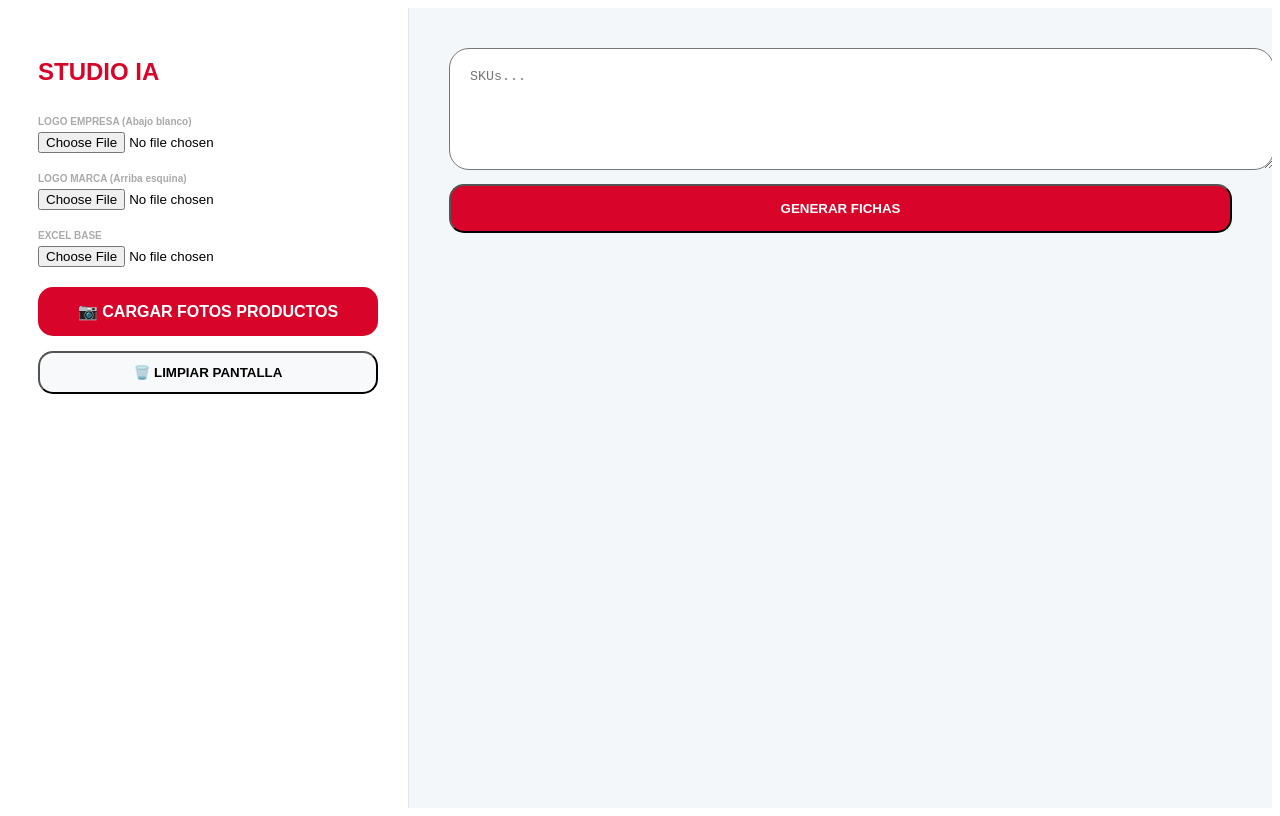
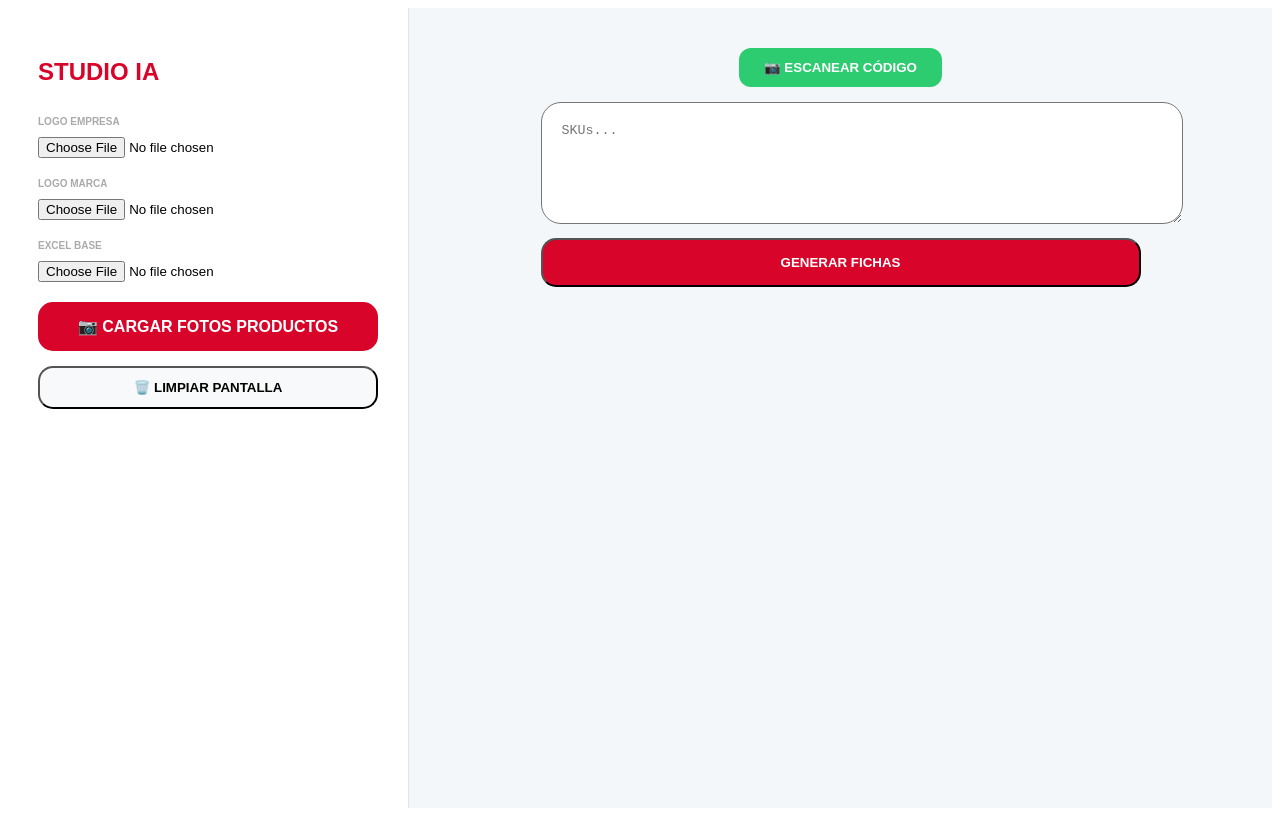
Before and after one commit to tabladamotosrepuestos-art/mi-app-estudio, a React (Vite) app in the folder mi-app-ai/: page / in a window 1280 px wide. Built offline with nearby package versions, Linux system fonts and the light colour scheme; the HTML template or start-up script is replaced by a standard one.

Commit message:
Update App.tsx

```diff
--- a/mi-app-ai/src/App.tsx
+++ b/mi-app-ai/src/App.tsx
@@ -1,7 +1,7 @@
 import React, { useState, useEffect, useRef } from 'react';
 import * as XLSX from 'xlsx';
+import { Html5QrcodeScanner } from 'html5-qrcode';
 
-// INTERFACES PARA EVITAR ERRORES DE COMPILACIÓN
 interface Regla { x: number; y: number; }
 interface Producto {
   id: number; sku: string; nombre: string; costo: number; rent: number;
@@ -20,7 +20,6 @@ const FichaStudioIA = ({ producto, bancoFotos, reglasPack, logoEmpresa, logoMarc
   const descFinal = reglaPack ? reglaPack.y : producto.descuentoManual;
   const unitarioFinal = precioBase * (1 - descFinal / 100);
 
-  // FUNCIÓN COPIAR PARA WHATSAPP
   const copiarImagen = async () => {
     const html2canvas = (await import('html2canvas')).default;
     if (fichaRef.current) {
@@ -37,17 +36,6 @@ const FichaStudioIA = ({ producto, bancoFotos, reglasPack, logoEmpresa, logoMarc
     }
   };
 
-  const descargarImagen = async () => {
-    const html2canvas = (await import('html2canvas')).default;
-    if (fichaRef.current) {
-      const canvas = await html2canvas(fichaRef.current, { useCORS: true, scale: 2, backgroundColor: '#ffffff' });
-      const link = document.createElement('a');
-      link.download = `Ficha-${producto.sku}.png`;
-      link.href = canvas.toDataURL('image/png');
-      link.click();
-    }
-  };
-
   return (
     <div style={{ display: 'flex', flexDirection: 'column', gap: '15px', width: '100%', maxWidth: '380px' }}>
       <div style={{ backgroundColor: 'white', borderRadius: '25px', padding: '18px', boxShadow: '0 10px 30px rgba(0,0,0,0.05)', border: '1px solid #f0f0f0' }}>
@@ -55,7 +43,6 @@ const FichaStudioIA = ({ producto, bancoFotos, reglasPack, logoEmpresa, logoMarc
           <span style={{ backgroundColor: '#e8f5e9', color: '#2ecc71', padding: '4px 10px', borderRadius: '10px', fontSize: '9px', fontWeight: 'bold' }}>CONTROL</span>
           <div style={{ display: 'flex', gap: '5px' }}>
             <button onClick={copiarImagen} style={{ background: '#f8f9fa', border: '1px solid #ddd', borderRadius: '8px', padding: '5px 8px', fontSize: '10px', cursor: 'pointer', fontWeight: 'bold' }}>📋 COPIAR</button>
-            <button onClick={descargarImagen} style={{ background: '#f8f9fa', border: '1px solid #ddd', borderRadius: '8px', padding: '5px 8px', fontSize: '10px', cursor: 'pointer', fontWeight: 'bold' }}>💾 GUARDAR</button>
             <button onClick={onDelete} style={{ border: 'none', background: 'none', cursor: 'pointer', color: '#ddd', fontSize: '18px' }}>✕</button>
           </div>
         </div>
@@ -70,10 +57,7 @@ const FichaStudioIA = ({ producto, bancoFotos, reglasPack, logoEmpresa, logoMarc
       <div ref={fichaRef} style={{ backgroundColor: 'white', borderRadius: '35px', overflow: 'hidden', boxShadow: '0 20px 45px rgba(0,0,0,0.12)', position: 'relative' }}>
         <div style={{ height: '280px', display: 'flex', alignItems: 'center', justifyContent: 'center', background: 'white', padding: '20px', position: 'relative' }}>
           <div style={{ position: 'absolute', top: '15px', left: '15px', background: '#d90429', color: 'white', padding: '5px 12px', borderRadius: '12px', fontSize: '10px', fontWeight: 'bold' }}>SKU: {producto.sku}</div>
-
-          {/* LOGO MARCA: Esquina superior derecha */}
           {logoMarca && <img src={logoMarca} alt="marca" style={{ position: 'absolute', top: '10px', right: '10px', height: '60px', maxWidth: '110px', objectFit: 'contain' }} />}
-
           <div style={{ position: 'absolute', top: '80px', right: '15px', display: 'flex', flexDirection: 'column', gap: '8px' }}>
             {descFinal > 0 && (
               <div style={{ background: '#d90429', color: 'white', width: '55px', height: '55px', borderRadius: '50%', display: 'flex', flexDirection: 'column', alignItems: 'center', justifyContent: 'center', fontWeight: '900' }}>
@@ -81,21 +65,10 @@ const FichaStudioIA = ({ producto, bancoFotos, reglasPack, logoEmpresa, logoMarc
                 <span style={{ fontSize: '16px' }}>{descFinal}%</span>
               </div>
             )}
-            {producto.cantidad > 1 && (
-              <div style={{ background: 'black', color: 'white', width: '55px', height: '55px', borderRadius: '50%', display: 'flex', flexDirection: 'column', alignItems: 'center', justifyContent: 'center', fontWeight: '900' }}>
-                <span style={{ fontSize: '7px' }}>LLEVANDO</span>
-                <span style={{ fontSize: '16px' }}>x{producto.cantidad}</span>
           </div>
-            )}
-          </div>
-
-          {/* LOGO EMPRESA: Parte blanca inferior derecha */}
           {logoEmpresa && <img src={logoEmpresa} alt="empresa" style={{ position: 'absolute', bottom: '15px', right: '15px', height: '55px', maxWidth: '110px', objectFit: 'contain' }} />}
-
           {foto ? <img src={foto} alt="prod" style={{ maxWidth: '100%', maxHeight: '100%', objectFit: 'contain' }} /> : <div style={{ color: '#eee', fontWeight: 'bold' }}>Sin Foto</div>}
         </div>
-
-        {/* BLOQUE NEGRO DE PRECIO */}
         <div style={{ backgroundColor: 'black', padding: '25px', color: 'white' }}>
           <div style={{ display: 'flex', justifyContent: 'space-between', alignItems: 'flex-start', marginBottom: '15px' }}>
             <div style={{ flex: 1, paddingRight: '10px' }}><h4 style={{ margin: 0, fontSize: '15px', textTransform: 'uppercase', fontWeight: '900', lineHeight: '1.2' }}>{producto.nombre}</h4></div>
@@ -104,21 +77,15 @@ const FichaStudioIA = ({ producto, bancoFotos, reglasPack, logoEmpresa, logoMarc
               <div style={{ fontSize: '26px', color: '#d90429', fontWeight: '900' }}>${unitarioFinal.toLocaleString('es-AR', { maximumFractionDigits: 0 })}</div>
             </div>
           </div>
-
           <div style={{ backgroundColor: '#d90429', borderRadius: '22px', padding: '18px' }}>
             <div style={{ display: 'flex', justifyContent: 'space-between', alignItems: 'center' }}>
               <div style={{ textAlign: 'left' }}>
                 <div style={{ fontSize: '9px', fontWeight: 'bold', marginBottom: '5px' }}>PRECIO BAJA A</div>
-                <div style={{ fontSize: '30px', fontWeight: '900', color: 'white', lineHeight: '1' }}>
-                  ${unitarioFinal.toLocaleString('es-AR', { maximumFractionDigits: 0 })}
-                  <span style={{ fontSize: '12px', marginLeft: '4px' }}>c/u</span>
-                </div>
+                <div style={{ fontSize: '30px', fontWeight: '900', color: 'white', lineHeight: '1' }}>${unitarioFinal.toLocaleString('es-AR', { maximumFractionDigits: 0 })} <span style={{ fontSize: '12px' }}>c/u</span></div>
               </div>
               <div style={{ textAlign: 'right' }}>
                 <div style={{ fontSize: '9px', fontWeight: 'bold', opacity: 0.8 }}>VALOR TOTAL</div>
-                <div style={{ fontSize: '16px', fontWeight: '900', background: 'rgba(255,255,255,0.2)', padding: '4px 10px', borderRadius: '10px', marginTop: '5px' }}>
-                  ${(unitarioFinal * producto.cantidad).toLocaleString('es-AR', { maximumFractionDigits: 0 })}
-                </div>
+                <div style={{ fontSize: '16px', fontWeight: '900', background: 'rgba(255,255,255,0.2)', padding: '4px 10px', borderRadius: '10px', marginTop: '5px' }}>${(unitarioFinal * producto.cantidad).toLocaleString('es-AR', { maximumFractionDigits: 0 })}</div>
               </div>
             </div>
           </div>
@@ -136,16 +103,23 @@ export default function App() {
   const [logoEmpresa, setLogoEmpresa] = useState<string | null>(null);
   const [logoMarca, setLogoMarca] = useState<string | null>(null);
   const [reglasPack, setReglasPack] = useState<Regla[]>([{ x: 3, y: 10 }, { x: 7, y: 15 }, { x: 12, y: 20 }]);
+  const [scanning, setScanning] = useState(false);
 
-  const handleLogoUpload = (e: React.ChangeEvent<HTMLInputElement>, setter: (s: string) => void) => {
-    const file = e.target.files?.[0]; if (!file) return;
-    const reader = new FileReader(); reader.onloadend = () => setter(reader.result as string);
-    reader.readAsDataURL(file);
-  };
+  // LÓGICA DE ESCANEO
+  useEffect(() => {
+    if (scanning) {
+      const scanner = new Html5QrcodeScanner("reader", { fps: 10, qrbox: { width: 250, height: 250 } }, false);
+      scanner.render((decodedText) => {
+        procesarSku(decodedText);
+        setScanning(false);
+        scanner.clear();
+      }, () => {});
+      return () => scanner.clear();
+    }
+  }, [scanning]);
 
-  const agregar = () => {
-    skuInput.split('\n').forEach(s => {
-      const c = s.trim(); if (!c) return;
+  const procesarSku = (sku: string) => {
+    const c = sku.trim(); if (!c) return;
     const info = dbPrecios.find((p: any) => String(p.SKU).trim() === c);
     setItems(prev => [{
       id: Date.now() + Math.random(),
@@ -155,37 +129,27 @@ export default function App() {
       rent: info ? (parseFloat(info["rentabilidad "]) || 0) : 0,
       cantidad: 1, descuentoManual: 0
     }, ...prev]);
-    });
-    setSkuInput("");
+  };
+
+  const handleLogoUpload = (e: React.ChangeEvent<HTMLInputElement>, setter: (s: string) => void) => {
+    const file = e.target.files?.[0]; if (!file) return;
+    const reader = new FileReader(); reader.onloadend = () => setter(reader.result as string);
+    reader.readAsDataURL(file);
   };
 
   return (
     <div style={{ display: 'flex', height: '100vh', background: '#f4f7f9', fontFamily: 'sans-serif', overflow: 'hidden' }}>
       <aside style={{ width: '340px', background: 'white', padding: '30px', borderRight: '1px solid #e0e6ed', overflowY: 'auto' }}>
         <h2 style={{ color: '#d90429', fontWeight: '900', marginBottom: '30px' }}>STUDIO IA</h2>
-
-        <div style={{ marginBottom: '20px' }}>
-           <p style={{ fontSize: '10px', fontWeight: 'bold', color: '#aaa', marginBottom: '5px' }}>LOGO EMPRESA (Abajo blanco)</p>
-           <input type="file" onChange={(e) => handleLogoUpload(e, setLogoEmpresa)} />
-        </div>
-
-        <div style={{ marginBottom: '20px' }}>
-           <p style={{ fontSize: '10px', fontWeight: 'bold', color: '#aaa', marginBottom: '5px' }}>LOGO MARCA (Arriba esquina)</p>
-           <input type="file" onChange={(e) => handleLogoUpload(e, setLogoMarca)} />
-        </div>
-
-        <div style={{ marginBottom: '20px' }}>
-           <p style={{ fontSize: '10px', fontWeight: 'bold', color: '#aaa', marginBottom: '5px' }}>EXCEL BASE</p>
-           <input type="file" onChange={(e) => {
+        <div style={{ marginBottom: '20px' }}><p style={{ fontSize: '10px', fontWeight: 'bold', color: '#aaa' }}>LOGO EMPRESA</p><input type="file" onChange={(e) => handleLogoUpload(e, setLogoEmpresa)} /></div>
+        <div style={{ marginBottom: '20px' }}><p style={{ fontSize: '10px', fontWeight: 'bold', color: '#aaa' }}>LOGO MARCA</p><input type="file" onChange={(e) => handleLogoUpload(e, setLogoMarca)} /></div>
+        <div style={{ marginBottom: '20px' }}><p style={{ fontSize: '10px', fontWeight: 'bold', color: '#aaa' }}>EXCEL BASE</p><input type="file" onChange={(e) => {
           const f = e.target.files?.[0]; if (!f) return;
           const r = new FileReader(); r.onload = (evt) => {
             const wb = XLSX.read(evt.target?.result, { type: 'binary' });
             setDbPrecios(XLSX.utils.sheet_to_json(wb.Sheets[wb.SheetNames[0]]));
           }; r.readAsBinaryString(f);
-           }} />
-        </div>
-
-        {/* BOTÓN RESTAURADO: CARGAR FOTOS PRODUCTOS */}
+        }} /></div>
         <label style={{ display: 'block', padding: '15px', background: '#d90429', color: 'white', borderRadius: '15px', textAlign: 'center', cursor: 'pointer', fontWeight: 'bold', marginBottom: '15px' }}>
           📷 CARGAR FOTOS PRODUCTOS
           <input type="file" hidden multiple onChange={(e) => {
@@ -196,18 +160,25 @@ export default function App() {
             });
           }} />
         </label>
-
         <button onClick={() => setItems([])} style={{ width: '100%', padding: '12px', background: '#f8f9fa', borderRadius: '15px', cursor: 'pointer', fontWeight: 'bold' }}>🗑️ LIMPIAR PANTALLA</button>
       </aside>
 
       <main style={{ flex: 1, padding: '40px', overflowY: 'auto' }}>
+        <div style={{ maxWidth: '600px', margin: '0 auto 40px', textAlign: 'center' }}>
+          {/* BOTÓN DE ESCANEO */}
+          <button onClick={() => setScanning(!scanning)} style={{ marginBottom: '15px', padding: '12px 25px', background: '#2ecc71', color: 'white', border: 'none', borderRadius: '12px', fontWeight: 'bold', cursor: 'pointer' }}>
+            {scanning ? "❌ CERRAR CÁMARA" : "📷 ESCANEAR CÓDIGO"}
+          </button>
+
+          {scanning && <div id="reader" style={{ width: '100%', marginBottom: '20px', borderRadius: '15px', overflow: 'hidden' }}></div>}
+
           <textarea value={skuInput} onChange={(e) => setSkuInput(e.target.value)} placeholder="SKUs..." style={{ width: '100%', height: '80px', borderRadius: '20px', padding: '20px' }} />
-        <button onClick={agregar} style={{ width: '100%', marginTop: '10px', padding: '15px', background: '#d90429', color: 'white', borderRadius: '15px', fontWeight: 'bold' }}>GENERAR FICHAS</button>
+          <button onClick={() => { skuInput.split('\n').forEach(procesarSku); setSkuInput(""); }} style={{ width: '100%', marginTop: '10px', padding: '15px', background: '#d90429', color: 'white', borderRadius: '15px', fontWeight: 'bold' }}>GENERAR FICHAS</button>
+        </div>
 
-        <div style={{ display: 'grid', gridTemplateColumns: 'repeat(auto-fill, minmax(380px, 1fr))', gap: '30px', marginTop: '40px' }}>
+        <div style={{ display: 'grid', gridTemplateColumns: 'repeat(auto-fill, minmax(380px, 1fr))', gap: '30px' }}>
           {items.map(item => (
-            <FichaStudioIA key={item.id} producto={item} bancoFotos={bancoFotos} reglasPack={reglasPack}
-                           logoEmpresa={logoEmpresa} logoMarca={logoMarca}
+            <FichaStudioIA key={item.id} producto={item} bancoFotos={bancoFotos} reglasPack={reglasPack} logoEmpresa={logoEmpresa} logoMarca={logoMarca}
                            onUpdate={(u) => setItems(items.map(i => i.id === item.id ? u : i))}
                            onDelete={() => setItems(items.filter(i => i.id !== item.id))} />
           ))}
```
Lines whose indentation alone changed are shown as unchanged.
